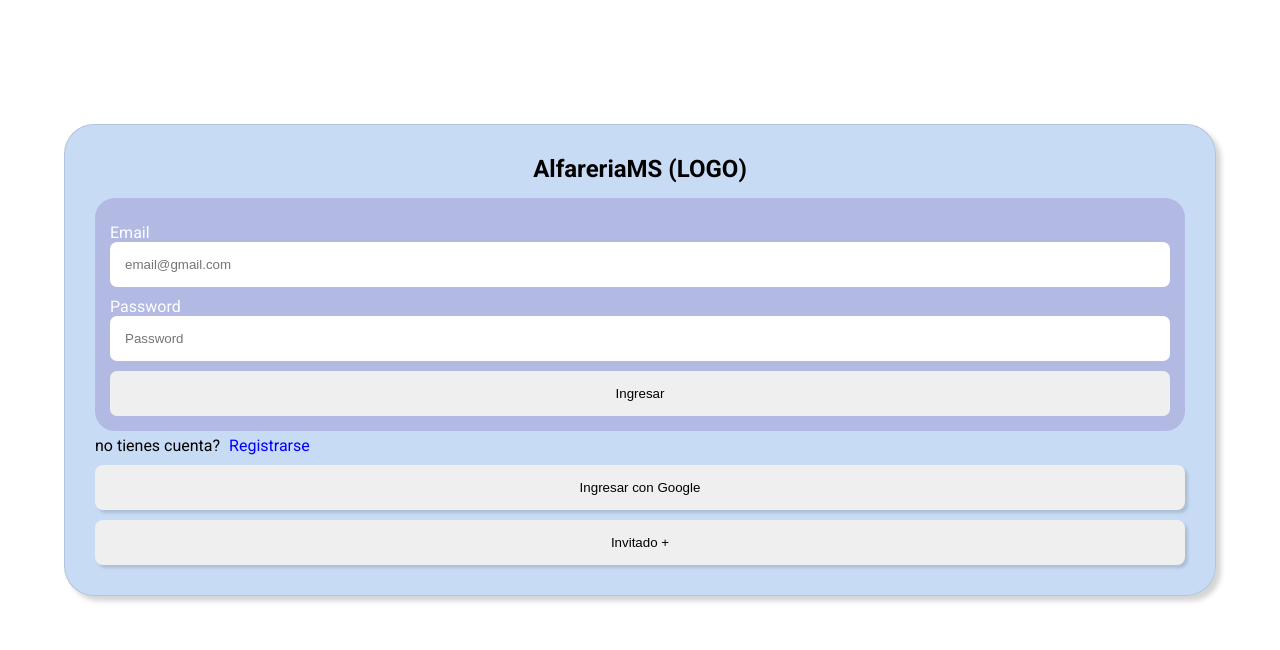
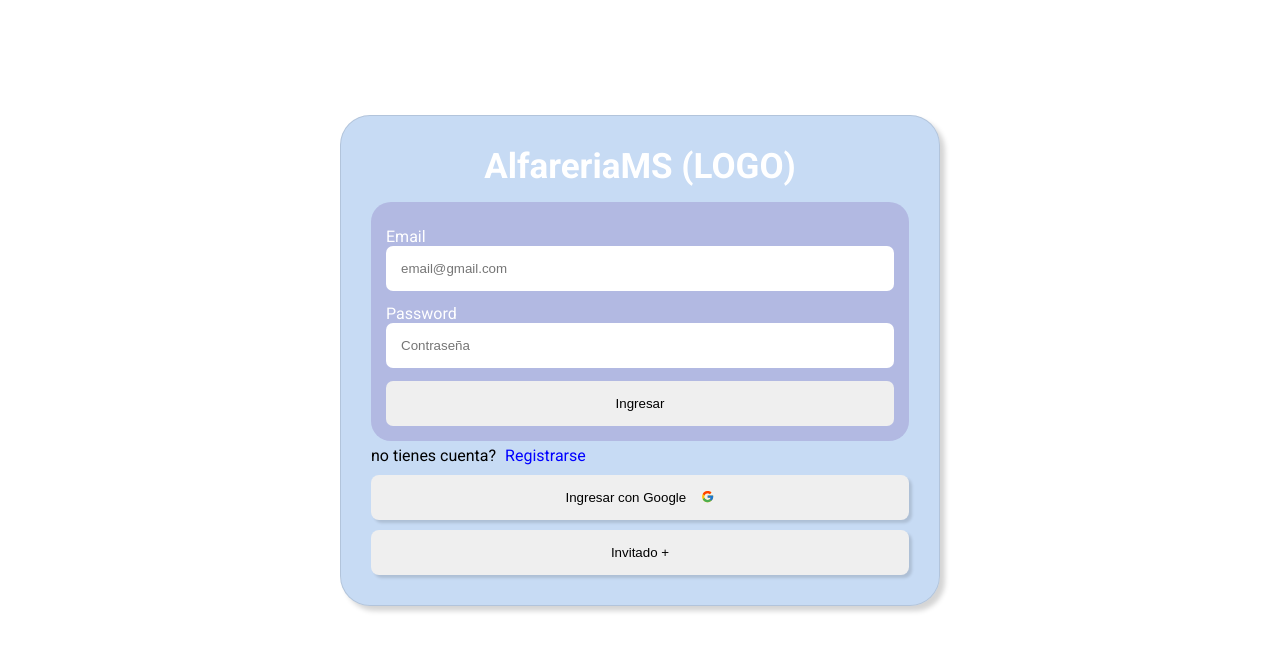
Before and after one commit to Facualemandi/msalfareria, a React (Create React App) app: page / in a window 1280 px wide. Shown: the top 650 px of the page. Built offline with nearby package versions, Linux system fonts and the light colour scheme; a web font is replaced by a local one.

Commit message:
Funcionando el Login con el loader y redirección a home

```diff
--- a/package.json
+++ b/package.json
@@ -9,6 +9,7 @@
     "firebase": "^9.10.0",
     "react": "^18.2.0",
     "react-dom": "^18.2.0",
+    "react-icons": "^4.4.0",
     "react-router-dom": "^6.4.1",
     "react-scripts": "5.0.1",
     "styled-components": "^5.3.6",
--- a/src/App.js
+++ b/src/App.js
@@ -1,12 +1,16 @@
 import { Route, Routes } from "react-router-dom";
-import Start from "./pages/Start/Start";
+import { ProviderContext } from "./context/contex";
+import Start from "./pages/1-Start/Start";
+import Home from "./pages/2-Home/Home";
 
 function App() {
-
   return (
-     <Routes>
-         <Route path='/' element={<Start/>} />
-     </Routes>
+    <ProviderContext>
+      <Routes>
+        <Route path="/" element={<Start />} />
+        <Route path="/home" element={<Home/>} />
+      </Routes>
+    </ProviderContext>
   );
 }
 
--- /dev/null
+++ b/src/Loaders.js/Loader1.css
@@ -0,0 +1,43 @@
+.loader {
+  font-size: 4px;
+  width: 1em;
+  height: 1em;
+  border-radius: 50%;
+  position: absolute;
+  text-indent: -9999em;
+  animation: mulShdSpin 1.1s infinite ease;
+  transform: translateZ(0);
+  right: 40px;
+  bottom: 35px;
+}
+
+@keyframes mulShdSpin {
+  0%,
+  100% {
+    box-shadow: 0em -2.6em 0em 0em #000000, 1.8em -1.8em 0 0em rgba(71, 71, 71, 0.2), 2.5em 0em 0 0em rgba(255,255,255, 0.2), 1.75em 1.75em 0 0em rgba(255,255,255, 0.2), 0em 2.5em 0 0em rgba(255,255,255, 0.2), -1.8em 1.8em 0 0em rgba(255,255,255, 0.2), -2.6em 0em 0 0em rgba(42, 42, 42, 0.5), -1.8em -1.8em 0 0em rgba(30, 30, 30, 0.7);
+  }
+  12.5% {
+    box-shadow: 0em -2.6em 0em 0em rgba(30, 30, 30, 0.7), 1.8em -1.8em 0 0em #040404, 2.5em 0em 0 0em rgba(255,255,255, 0.2), 1.75em 1.75em 0 0em rgba(255,255,255, 0.2), 0em 2.5em 0 0em rgba(255,255,255, 0.2), -1.8em 1.8em 0 0em rgba(255,255,255, 0.2), -2.6em 0em 0 0em rgba(255,255,255, 0.2), -1.8em -1.8em 0 0em rgba(42, 42, 42, 0.5);
+  }
+  25% {
+    box-shadow: 0em -2.6em 0em 0em rgba(42, 42, 42, 0.5), 1.8em -1.8em 0 0em rgba(30, 30, 30, 0.7), 2.5em 0em 0 0em #000000, 1.75em 1.75em 0 0em rgba(255,255,255, 0.2), 0em 2.5em 0 0em rgba(255,255,255, 0.2), -1.8em 1.8em 0 0em rgba(255,255,255, 0.2), -2.6em 0em 0 0em rgba(255,255,255, 0.2), -1.8em -1.8em 0 0em rgba(255,255,255, 0.2);
+  }
+  37.5% {
+    box-shadow: 0em -2.6em 0em 0em rgba(255,255,255, 0.2), 1.8em -1.8em 0 0em rgba(42, 42, 42, 0.5), 2.5em 0em 0 0em rgba(30, 30, 30, 0.7), 1.75em 1.75em 0 0em #000000, 0em 2.5em 0 0em rgba(255,255,255, 0.2), -1.8em 1.8em 0 0em rgba(255,255,255, 0.2), -2.6em 0em 0 0em rgba(255,255,255, 0.2), -1.8em -1.8em 0 0em rgba(255,255,255, 0.2);
+  }
+  50% {
+    box-shadow: 0em -2.6em 0em 0em rgba(255,255,255, 0.2), 1.8em -1.8em 0 0em rgba(255,255,255, 0.2), 2.5em 0em 0 0em rgba(42, 42, 42, 0.5), 1.75em 1.75em 0 0em rgba(30, 30, 30, 0.7), 0em 2.5em 0 0em #000000, -1.8em 1.8em 0 0em rgba(255,255,255, 0.2), -2.6em 0em 0 0em rgba(255,255,255, 0.2), -1.8em -1.8em 0 0em rgba(255,255,255, 0.2);
+  }
+  62.5% {
+    box-shadow: 0em -2.6em 0em 0em rgba(255,255,255, 0.2), 1.8em -1.8em 0 0em rgba(255,255,255, 0.2), 2.5em 0em 0 0em rgba(255,255,255, 0.2), 1.75em 1.75em 0 0em rgba(42, 42, 42, 0.5), 0em 2.5em 0 0em rgba(30, 30, 30, 0.7), -1.8em 1.8em 0 0em #000000, -2.6em 0em 0 0em rgba(255,255,255, 0.2), -1.8em -1.8em 0 0em rgba(255,255,255, 0.2);
+  }
+  75% {
+    box-shadow: 0em -2.6em 0em 0em rgba(255,255,255, 0.2), 1.8em -1.8em 0 0em rgba(255,255,255, 0.2), 2.5em 0em 0 0em rgba(255,255,255, 0.2), 1.75em 1.75em 0 0em rgba(255,255,255, 0.2), 0em 2.5em 0 0em rgba(42, 42, 42, 0.5), -1.8em 1.8em 0 0em rgba(30, 30, 30, 0.7), -2.6em 0em 0 0em #000000, -1.8em -1.8em 0 0em rgba(255,255,255, 0.2);
+  }
+  87.5% {
+    box-shadow: 0em -2.6em 0em 0em rgba(255,255,255, 0.2), 1.8em -1.8em 0 0em rgba(255,255,255, 0.2), 2.5em 0em 0 0em rgba(255,255,255, 0.2), 1.75em 1.75em 0 0em rgba(255,255,255, 0.2), 0em 2.5em 0 0em rgba(255,255,255, 0.2), -1.8em 1.8em 0 0em rgba(42, 42, 42, 0.5), -2.6em 0em 0 0em rgba(30, 30, 30, 0.7), -1.8em -1.8em 0 0em #000000;
+  }
+}
+
+
+/* rgba(255,255,255, 0.2) */
--- /dev/null
+++ b/src/Loaders.js/Loader1.js
@@ -0,0 +1,16 @@
+import React from "react";
+import styled from "styled-components";
+import "../Loaders.js/Loader1.css";
+
+const Section = styled.section`
+
+`;
+const Loader1 = () => {
+  return (
+    <Section>
+      <div className="loader"></div>
+    </Section>
+  );
+};
+
+export default Loader1;
--- /dev/null
+++ b/src/context/contex.js
@@ -0,0 +1,32 @@
+import { createContext, createElement, useContext, useState } from "react";
+import {
+  createUserWithEmailAndPassword,
+  signInWithEmailAndPassword,
+} from "firebase/auth";
+
+import { auth } from "../firebase";
+
+const getContext = createContext();
+
+export const useTheContext = () => {
+  const context = useContext(getContext);
+
+  return context;
+};
+
+export function ProviderContext({ children }) {
+  const [user, setUser] = useState({
+    email: "",
+    password: "",
+  });
+
+  const login = async (email, password, user) => {
+    await signInWithEmailAndPassword(auth, email, password, user);
+  };
+
+  return (
+    <getContext.Provider value={{ user, setUser, login }}>
+      {children}
+    </getContext.Provider>
+  );
+}
--- /dev/null
+++ b/src/pages/1-Start/Start.js
@@ -0,0 +1,165 @@
+import React, { useState } from "react";
+import styled from "styled-components";
+import { FcGoogle } from 'react-icons/fc';
+import { useTheContext } from "../../context/contex";
+import { useNavigate } from "react-router-dom";
+import Loader1 from "../../Loaders.js/Loader1";
+
+const Main = styled.main`
+  height: auto;
+  min-height: 90vh;
+  width: 100vw;
+  font-family: "Roboto", sans-serif;
+  padding: 25px;
+  display: flex;
+  justify-content: center;
+  align-items: center;
+
+`;
+const Title = styled.h2`
+  display: flex;
+  justify-content: center;
+  color: white;
+  font-size: 35px;
+`;
+const Container = styled.section`
+  display: flex;
+  flex-direction: column;
+  background-color: #74a6e467;
+  padding: 30px;
+  width: 90vw;
+  border-radius: 30px;
+  border: 1px solid rgba(0, 0, 0, 0.100);
+  box-shadow: 5px 5px 5px 0 rgba(0, 0, 0, 0.170);
+  z-index: 1500;
+  max-width: 600px;
+`;
+const Form = styled.form`
+  display: flex;
+  flex-direction: column;
+  background-color: #7d63b449;
+  padding: 15px;
+  border-radius: 20px;
+  margin-top: 15px;
+  position: relative;
+
+  label {
+    margin-top: 10px;
+    color: white;
+  }
+
+  input {
+    padding: 15px;
+    border: none;
+    border-radius: 7px;
+
+    :nth-child(7) {
+     margin-top: 10px;
+    }
+  }
+`;
+const Buttons = styled.button`
+  padding: 15px;
+  margin-top: 10px;
+  border: none;
+  border-radius: 8px;
+  box-shadow: 3px 3px 3px 0 rgba(0, 0, 0, 0.130);
+  display: flex;
+  justify-content: center;
+  align-items: center;
+`;
+const NotAcc = styled.p`
+  margin-top: 5px;
+
+  span {
+    margin-left: 5px;
+    color: blue;
+  }
+`;
+const IconGoogle = styled(FcGoogle)`
+margin-left: 15px;
+`
+const Errror = styled.p`
+  color: rgb(198, 68, 68);
+  margin-top: 3px;
+`
+
+
+
+const Start = () => {
+   const {login, user, setUser} =  useTheContext();
+   const navigate = useNavigate();
+   const [error, setError] = useState({});
+   const [loader, setLoader] = useState(false)
+
+
+
+   const handleLogin = async (e) => {
+    e.preventDefault();
+     try {
+        setLoader(true)
+        await login(user.email, user.password, user);
+        navigate('/home');
+        setLoader(false);
+
+     } catch (error) {
+      let errors = {};
+        console.log(error.code)
+        if(error.code === 'auth/user-not-found'){
+          errors.notUser = 'El usuario no existe.'
+        }
+        if(error.code === 'auth/wrong-password'){
+           errors.wrongPass = 'Contraseña incorrecta'
+        }
+        if(error.code === 'auth/invalid-email'){
+          errors.invalidEmail = 'Email no valido'
+        }
+        if(error.code === 'auth/internal-error'){
+          errors.internalError = 'Por favor, verifica los datos'
+        }
+        return setError(errors)
+     }
+}
+
+
+const enterUser = (e) => {
+  setUser({...user, [e.target.name]: e.target.value});
+}
+
+
+
+  return (
+    <Main>
+      <Container>
+        <Title>AlfareriaMS (LOGO) </Title>
+
+        <Form onSubmit={handleLogin}>
+          <label htmlFor="email">Email</label>
+          <input type={"email"} onChange={enterUser} name='email' placeholder="email@gmail.com" />
+          <Errror>{error.notUser || error.invalidEmail}</Errror>
+
+
+          <label htmlFor="password">Password</label>
+          <input type={"password"} onChange={enterUser}  placeholder="Contraseña" name="password"/>
+          <Errror>{error.wrongPass}</Errror>
+
+
+           <input type={"submit"} value="Ingresar" />
+
+           {loader && <Loader1/>}
+
+
+        </Form>
+
+        <NotAcc>
+          no tienes cuenta? <span>Registrarse</span>
+        </NotAcc>
+
+        <Buttons>Ingresar con Google <IconGoogle/> </Buttons>
+        <Buttons>Invitado +</Buttons>
+      </Container>
+    </Main>
+  );
+};
+
+export default Start;
--- /dev/null
+++ b/src/pages/2-Home/Home.js
@@ -0,0 +1,9 @@
+import React from 'react'
+
+const Home = () => {
+  return (
+    <div>Home</div>
+  )
+}
+
+export default Home
--- a/src/pages/Start/Start.js
+++ /dev/null
@@ -1,94 +0,0 @@
-import React from "react";
-import styled from "styled-components";
-
-const Main = styled.main`
-  height: auto;
-  min-height: 90vh;
-  width: 100vw;
-  font-family: "Roboto", sans-serif;
-  padding: 25px;
-  display: flex;
-  justify-content: center;
-  align-items: center;
-`;
-const Title = styled.h2`
-  display: flex;
-  justify-content: center;
-`;
-
-const Container = styled.section`
-  display: flex;
-  flex-direction: column;
-  background-color: #74a6e467;
-  padding: 30px;
-  width: 90vw;
-  border-radius: 30px;
-  border: 1px solid rgba(0, 0, 0, 0.100);
-  box-shadow: 5px 5px 5px 0 rgba(0, 0, 0, 0.170);
-`;
-
-const Form = styled.form`
-  display: flex;
-  flex-direction: column;
-  background-color: #7d63b449;
-  padding: 15px;
-  border-radius: 20px;
-  margin-top: 15px;
-
-  label {
-    margin-top: 10px;
-    color: white;
-  }
-
-  input {
-    padding: 15px;
-    border: none;
-    border-radius: 7px;
-
-    :nth-child(5) {
-      margin-top: 10px;
-    }
-  }
-`;
-
-const Buttons = styled.button`
-  padding: 15px;
-  margin-top: 10px;
-  border: none;
-  border-radius: 8px;
-  box-shadow: 3px 3px 3px 0 rgba(0, 0, 0, 0.130);
-`;
-const NotAcc = styled.p`
-  margin-top: 5px;
-
-  span {
-    margin-left: 5px;
-    color: blue;
-  }
-`;
-
-const Start = () => {
-  return (
-    <Main>
-      <Container>
-        <Title>AlfareriaMS (LOGO) </Title>
-
-        <Form>
-          <label>Email</label>
-          <input type={"email"} placeholder="email@gmail.com" />
-          <label>Password</label>
-          <input type={"password"} placeholder="Password" />
-          <input type={"submit"} value="Ingresar" />
-        </Form>
-        <NotAcc>
-          no tienes cuenta? <span>Registrarse</span>
-        </NotAcc>
-
-        <Buttons>Ingresar con Google</Buttons>
-        <Buttons>Invitado +</Buttons>
-      </Container>
-    </Main>
-  );
-};
-
-export default Start;
```
Also changed, not shown: src/firebase.js (renamed from firebase.js), src/images/fondo.jpg (added), 1 other file (tests, documents, lock files or other folders).
